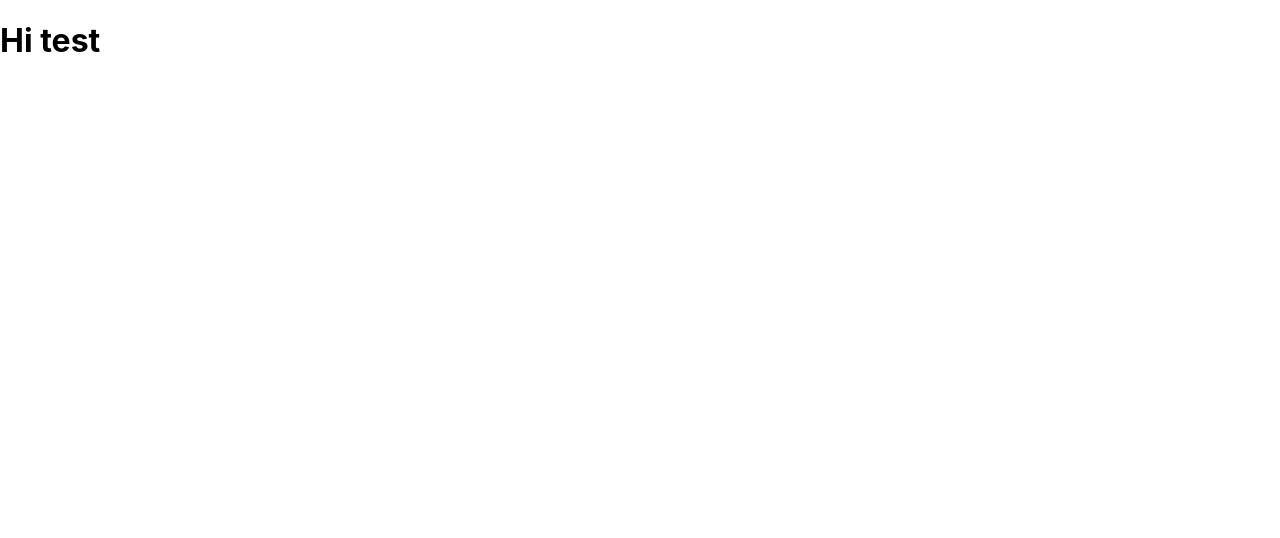
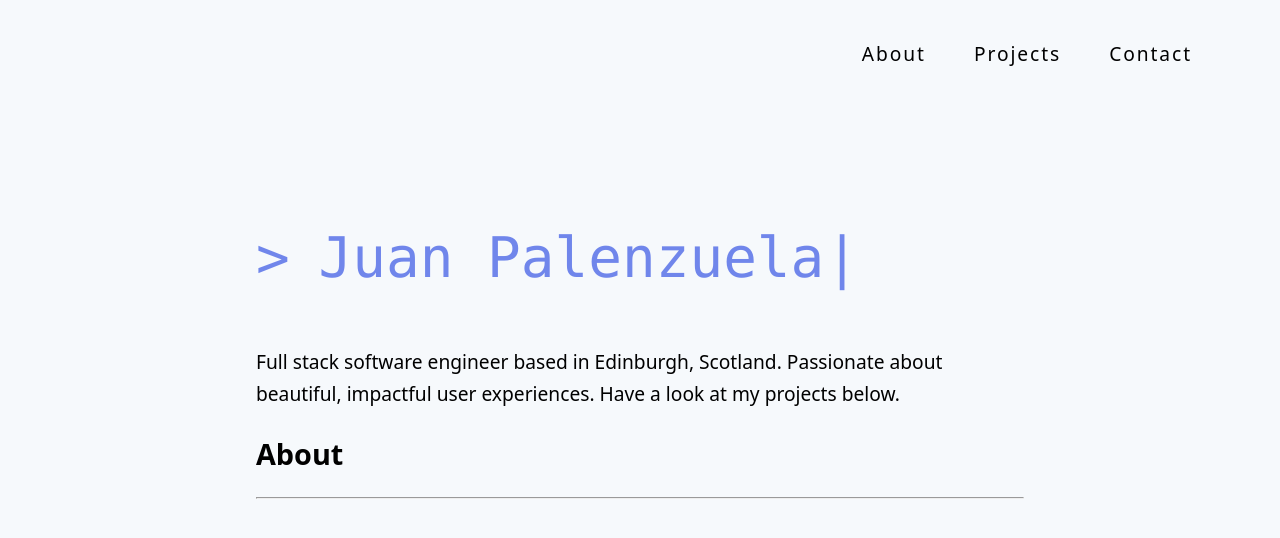
Before and after one commit to palenz/portfolio, a React (Create React App) app: page / in a window 1280 px wide. Shown: the top 538 px of the page. Built offline with nearby package versions, Linux system fonts and the light colour scheme.

Commit message:
add typewriter, footer, menu

```diff
--- a/package.json
+++ b/package.json
@@ -3,12 +3,15 @@
   "version": "0.1.0",
   "private": true,
   "dependencies": {
+    "@fullpage/react-fullpage": "^0.1.19",
     "@testing-library/jest-dom": "^5.11.10",
     "@testing-library/react": "^11.2.6",
     "@testing-library/user-event": "^12.8.3",
     "react": "^17.0.2",
     "react-dom": "^17.0.2",
+    "react-router-dom": "^5.2.0",
     "react-scripts": "4.0.3",
+    "typewriter-effect": "^2.17.0",
     "web-vitals": "^1.1.1"
   },
   "scripts": {
--- a/src/App.css
+++ b/src/App.css
@@ -1,38 +1,17 @@
-.App {
-  text-align: center;
+body {
+  background-color: #F6F9FC;
 }
 
-.App-logo {
-  height: 40vmin;
-  pointer-events: none;
+h1 {
+  font-family: Monaco, monospace;
+  font-size: 3.5rem;
+  font-weight: 410;
+  color: #7086EB;
 }
 
-@media (prefers-reduced-motion: no-preference) {
-  .App-logo {
-    animation: App-logo-spin infinite 20s linear;
+@media only screen and (max-width: 550px) {
+  h1{
+    font-size: 3rem;
   }
+
 }
-
-.App-header {
-  background-color: #282c34;
-  min-height: 100vh;
-  display: flex;
-  flex-direction: column;
-  align-items: center;
-  justify-content: center;
-  font-size: calc(10px + 2vmin);
-  color: white;
-}
-
-.App-link {
-  color: #61dafb;
-}
-
-@keyframes App-logo-spin {
-  from {
-    transform: rotate(0deg);
-  }
-  to {
-    transform: rotate(360deg);
-  }
-}
--- a/src/App.js
+++ b/src/App.js
@@ -1,11 +1,19 @@
 import logo from './logo.svg';
 import './App.css';
+import mainContainer from './containers/mainContainer';
+import { BrowserRouter as Router, Route } from "react-router-dom";
+
 
 function App() {
+
+
   return (
-  <>
-  <h1>Hi test</h1>
-  </>
+    <Router>
+    <>
+    <Route path="/" component={mainContainer} />
+    {/* <Route path="/about " */}
+    </>
+    </Router>
   );
 }
 
--- /dev/null
+++ b/src/components/menu.css
@@ -0,0 +1,64 @@
+#menu-wrap {
+    display: flex;
+    justify-content: flex-end;
+}
+
+@media only screen and (max-width: 2000px) {
+    #menu-wrap {
+        width: 90vw;
+        /* justify-content: center; */
+        margin: auto;
+    }
+
+    #navbar{
+        text-align: center;
+        display: inline-block;
+    }
+
+}
+
+#navbar {
+    display: flex;
+    justify-content: space-around;
+}
+
+ul {
+    list-style: none;
+    margin-right: 0rem;
+    text-align: center;
+  }
+
+  @media only screen and (min-width: 2000px) {
+    ul {
+        padding-right: 4rem;
+      }
+  }
+
+li {
+    display: table-cell;
+    position: relative;
+    font-family: system-ui, sans-serif;
+    font-style: normal;
+    font-size: larger;
+    font-weight: 320;
+    letter-spacing: 0.1em;
+    padding: 1.5rem;
+  }
+
+li:after {
+    background: none repeat scroll 0 0 transparent;
+    bottom: 0;
+    content: "";
+    display: block;
+    height: 2px;
+    left: 50%;
+    position: absolute;
+    background: #7086EB;
+    transition: width 0.3s ease 0s, left 0.3s ease 0s;
+    width: 0;
+  }
+
+li:hover:after {
+    width: 100%;
+    left: 0;
+  }
--- /dev/null
+++ b/src/components/menu.js
@@ -0,0 +1,20 @@
+import './menu.css'
+
+const Menu = () => {
+
+    return(
+
+        <div id='menu-wrap'>
+            <nav id="navbar">
+                <ul>
+                    <li>About</li>
+                    <li>Projects</li>
+                    <li>Contact</li>
+                </ul>
+            </nav>
+
+        </div>
+    )
+}
+
+export default Menu;
--- /dev/null
+++ b/src/containers/mainContainer.css
@@ -0,0 +1,35 @@
+#content {
+    padding-top: 5rem;
+    width: 60vw;
+    margin: auto;
+    font-family: system-ui, sans-serif;
+    font-style: normal;
+    font-size: larger;
+    font-weight: 300;
+}
+
+#name {
+    display: flex;
+    justify-content: space-beteen;
+}
+
+#enter {
+    padding-right: 1.8rem;
+}
+
+p{
+    line-height: 2rem;
+}
+
+@media only screen and (max-width: 550px) {
+
+    #content {
+      padding-top: 2rem;
+      width: 90vw;
+      margin: auto;
+  }
+}
+
+.separator{
+    background-color: aquamarine;
+}
--- /dev/null
+++ b/src/containers/mainContainer.js
@@ -0,0 +1,40 @@
+import Typewriter from 'typewriter-effect';
+import './mainContainer.css';
+import Menu from '../components/menu'
+
+
+function mainContainer() {
+
+
+
+
+  return (
+    <>
+
+    <Menu></Menu>
+
+    <div id='content'>
+
+    <div id='name'>
+    <h1 id="enter"> > </h1>
+    <h1>
+    <Typewriter onInit={(typewriter) => {
+        typewriter.typeString('Juan Palenzuela').start();
+        }}
+    />
+    </h1>
+    </div>
+
+    <div><p>Full stack software engineer based in Edinburgh, Scotland. Passionate about beautiful, impactful user experiences. Have a look at my projects below.
+    </p></div>
+
+    <div class="heading"><h2>About</h2></div>
+    <hr class="separator"></hr>
+
+    </div>
+
+    </>
+  );
+}
+
+export default mainContainer;
```
Also changed, not shown: src/components/footer.css (added), src/components/footer.js (added), src/components/projects.js (added), 1 other file (tests, documents, lock files or other folders).
